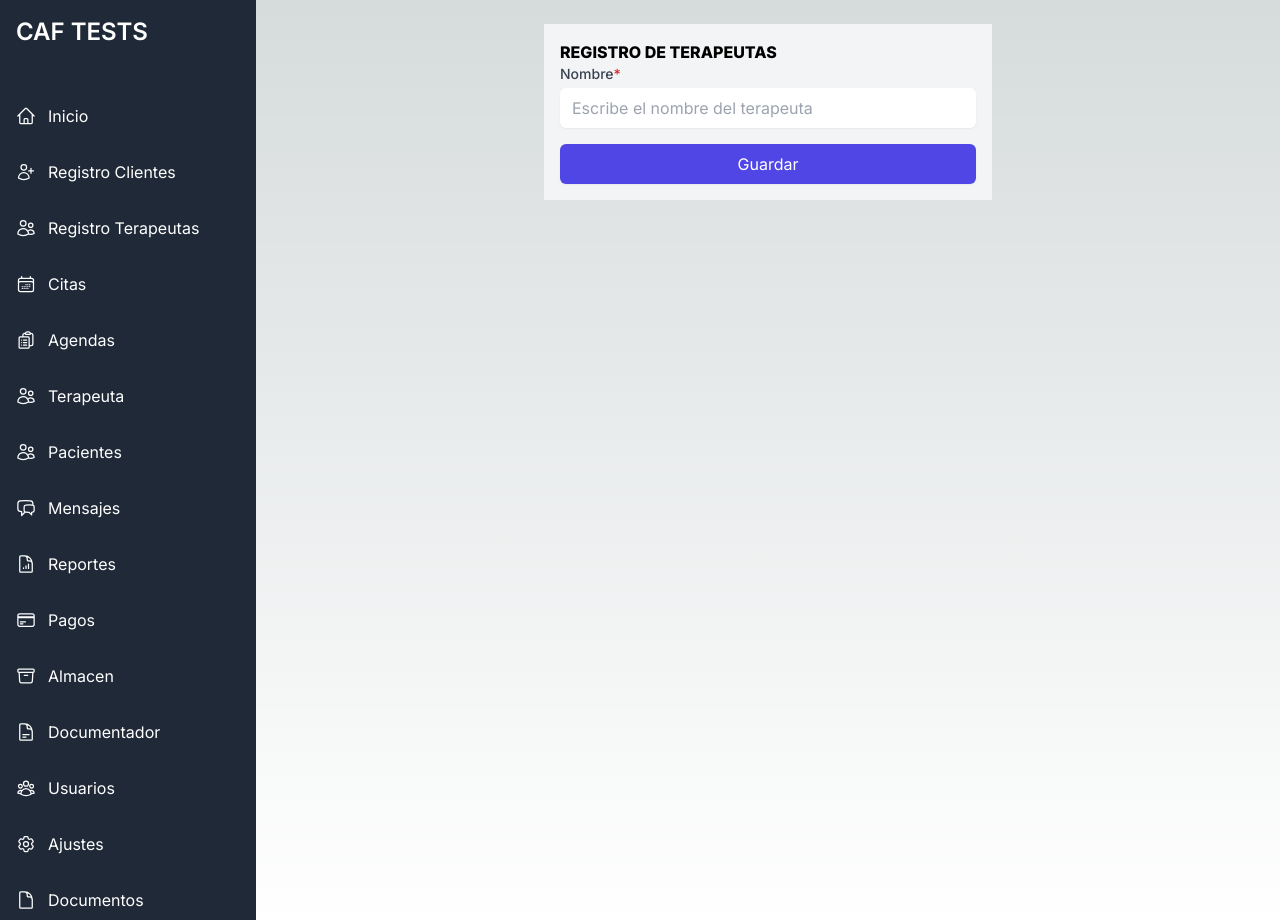
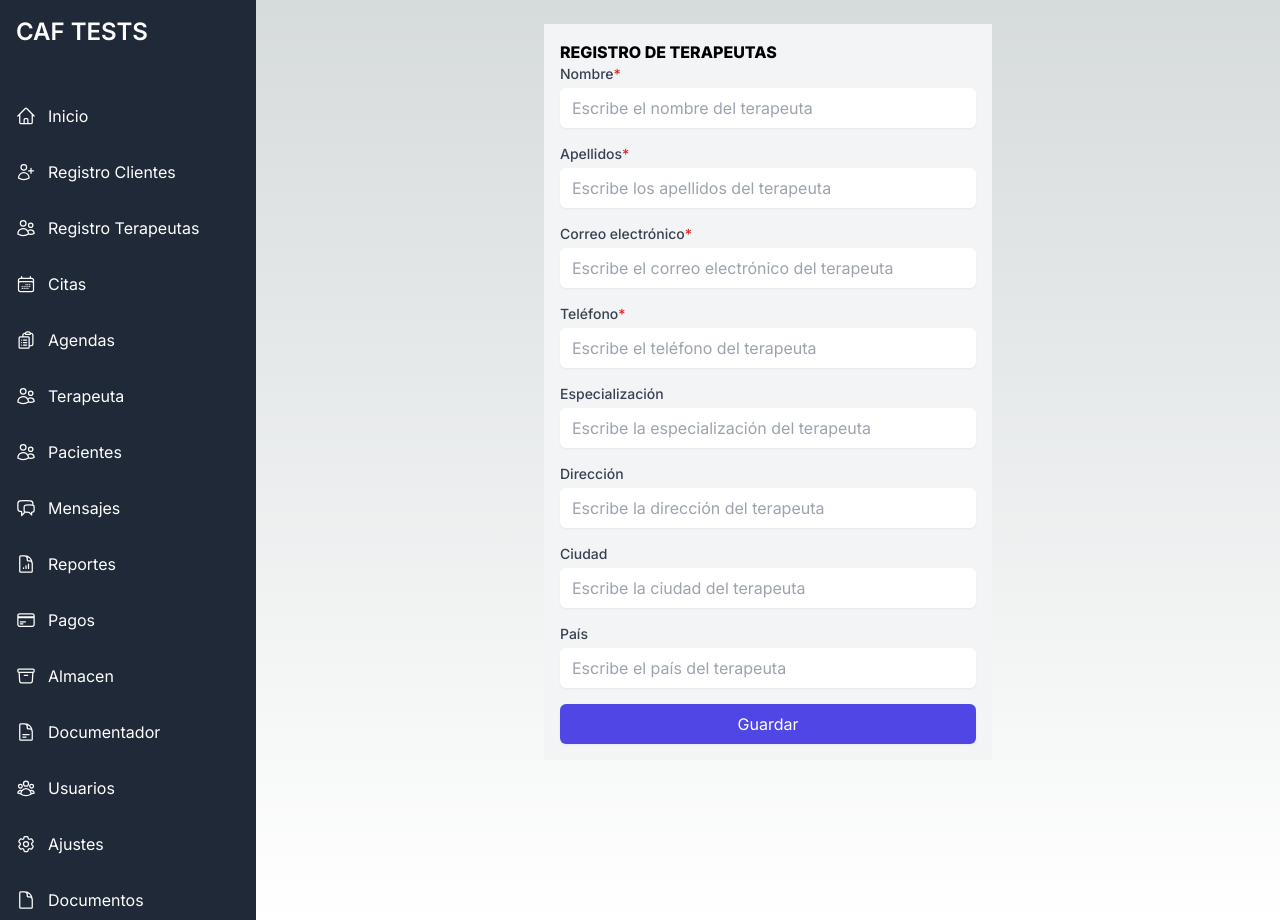
Before and after one commit to ErmacUwU/caftesting, a Next.js app: page /registroterapeuta in a window 1280 px wide. Built offline with nearby package versions, Linux system fonts and the light colour scheme.

Commit message:
Error corregido en codigo incompleto de registro terapeuta

```diff
--- a/app/registroterapeuta/page.jsx
+++ b/app/registroterapeuta/page.jsx
@@ -5,6 +5,8 @@ import axios from "axios";
 import uniquid from "uniquid";
 
 const RegistroTerapeuta = () => {
+
+
   const [firstName, setFirstName] = useState("");
   const [lastName, setLastName] = useState("");
   const [email, setEmail] = useState("");
@@ -15,7 +17,7 @@ const RegistroTerapeuta = () => {
   const [country, setCountry] = useState("");
   const [error, setError] = useState("");
 
-  const agregarTerapista = async (e) => {
+  const agregarTerapista = async (e) =>{
     e.preventDefault();
 
     const res = await fetch("/api/therapist", {
@@ -32,14 +34,14 @@ const RegistroTerapeuta = () => {
         specialization,
         address,
         city,
-        country,
+        country
       }),
     });
 
-    limpiarCampos();
-    const { msg } = await res.json();
-    setError(msg);
-  };
+      limpiarCampos();
+      const { msg } = await res.json();
+      setError(msg);
+  }
 
   const limpiarCampos = () => {
     setFirstName("");
@@ -51,6 +53,7 @@ const RegistroTerapeuta = () => {
     setCity("");
     setCountry("");
     setError("");
+
   };
 
   return (
@@ -78,7 +81,134 @@ const RegistroTerapeuta = () => {
         />
       </div>
 
-      {/* Los demás campos permanecen igual */}
+      <div className="mb-4">
+        <label
+          htmlFor="lastName"
+          className="block text-sm font-medium text-gray-700"
+        >
+          Apellidos<span className="text-red-600">*</span>
+        </label>
+        <input
+          type="text"
+          id="lastName"
+          name="lastName"
+          value={lastName}
+          onChange={(e) => setLastName(e.target.value)}
+          className="w-full px-3 py-2 mt-1 rounded-md shadow-sm focus:ring-indigo-500 focus:border-indigo-500 border-gray-300 text-black"
+          placeholder="Escribe los apellidos del terapeuta"
+          required
+        />
+      </div>
+
+      <div className="mb-4">
+        <label
+          htmlFor="email"
+          className="block text-sm font-medium text-gray-700"
+        >
+          Correo electrónico<span className="text-red-600">*</span>
+        </label>
+        <input
+          type="email"
+          id="email"
+          name="email"
+          value={email}
+          onChange={(e) => setEmail(e.target.value)}
+          className="w-full px-3 py-2 mt-1 rounded-md shadow-sm focus:ring-indigo-500 focus:border-indigo-500 border-gray-300 text-black"
+          placeholder="Escribe el correo electrónico del terapeuta"
+          required
+        />
+      </div>
+
+      <div className="mb-4">
+        <label
+          htmlFor="phone"
+          className="block text-sm font-medium text-gray-700"
+        >
+          Teléfono<span className="text-red-600">*</span>
+        </label>
+        <input
+          type="tel"
+          id="phone"
+          name="phone"
+          value={phone}
+          onChange={(e) => setPhone(e.target.value)}
+          className="w-full px-3 py-2 mt-1 rounded-md shadow-sm focus:ring-indigo-500 focus:border-indigo-500 border-gray-300 text-black"
+          placeholder="Escribe el teléfono del terapeuta"
+          required
+        />
+      </div>
+
+      <div className="mb-4">
+        <label
+          htmlFor="specialization"
+          className="block text-sm font-medium text-gray-700"
+        >
+          Especialización
+        </label>
+        <input
+          type="text"
+          id="specialization"
+          name="specialization"
+          value={specialization}
+          onChange={(e) => setSpecialization(e.target.value)}
+          className="w-full px-3 py-2 mt-1 rounded-md shadow-sm focus:ring-indigo-500 focus:border-indigo-500 border-gray-300 text-black"
+          placeholder="Escribe la especialización del terapeuta"
+        />
+      </div>
+
+      <div className="mb-4">
+        <label
+          htmlFor="address"
+          className="block text-sm font-medium text-gray-700"
+        >
+          Dirección
+        </label>
+        <input
+          type="text"
+          id="address"
+          name="address"
+          value={address}
+          onChange={(e) => setAddress(e.target.value)}
+          className="w-full px-3 py-2 mt-1 rounded-md shadow-sm focus:ring-indigo-500 focus:border-indigo-500 border-gray-300 text-black"
+          placeholder="Escribe la dirección del terapeuta"
+        />
+      </div>
+
+      <div className="mb-4">
+        <label
+          htmlFor="city"
+          className="block text-sm font-medium text-gray-700"
+        >
+          Ciudad
+        </label>
+        <input
+          type="text"
+          id="city"
+          name="city"
+          value={city}
+          onChange={(e) => setCity(e.target.value)}
+          className="w-full px-3 py-2 mt-1 rounded-md shadow-sm focus:ring-indigo-500 focus:border-indigo-500 border-gray-300 text-black"
+          placeholder="Escribe la ciudad del terapeuta"
+        />
+      </div>
+
+      <div className="mb-4">
+        <label
+          htmlFor="country"
+          className="block text-sm font-medium text-gray-700"
+        >
+          País
+        </label>
+        <input
+          type="text"
+          id="country"
+          name="country"
+          value={country}
+          onChange={(e) => setCountry(e.target.value)}
+          className="w-full px-3 py-2 mt-1 rounded-md shadow-sm focus:ring-indigo-500 focus:border-indigo-500 border-gray-300 text-black"
+          placeholder="Escribe el país del terapeuta"
+        />
+      </div>
       {error && <p className="text-red-600">{error}</p>}
       <div className="mt-4">
         <button
```
